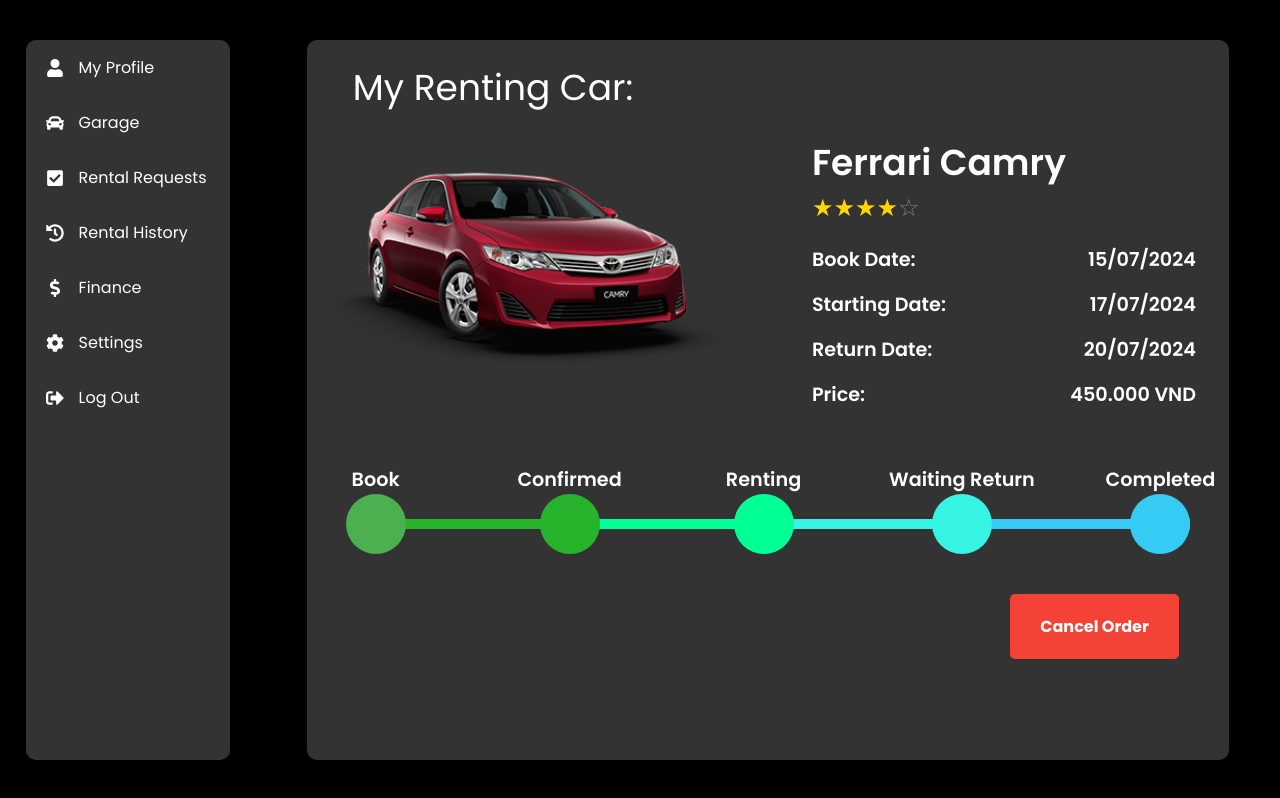
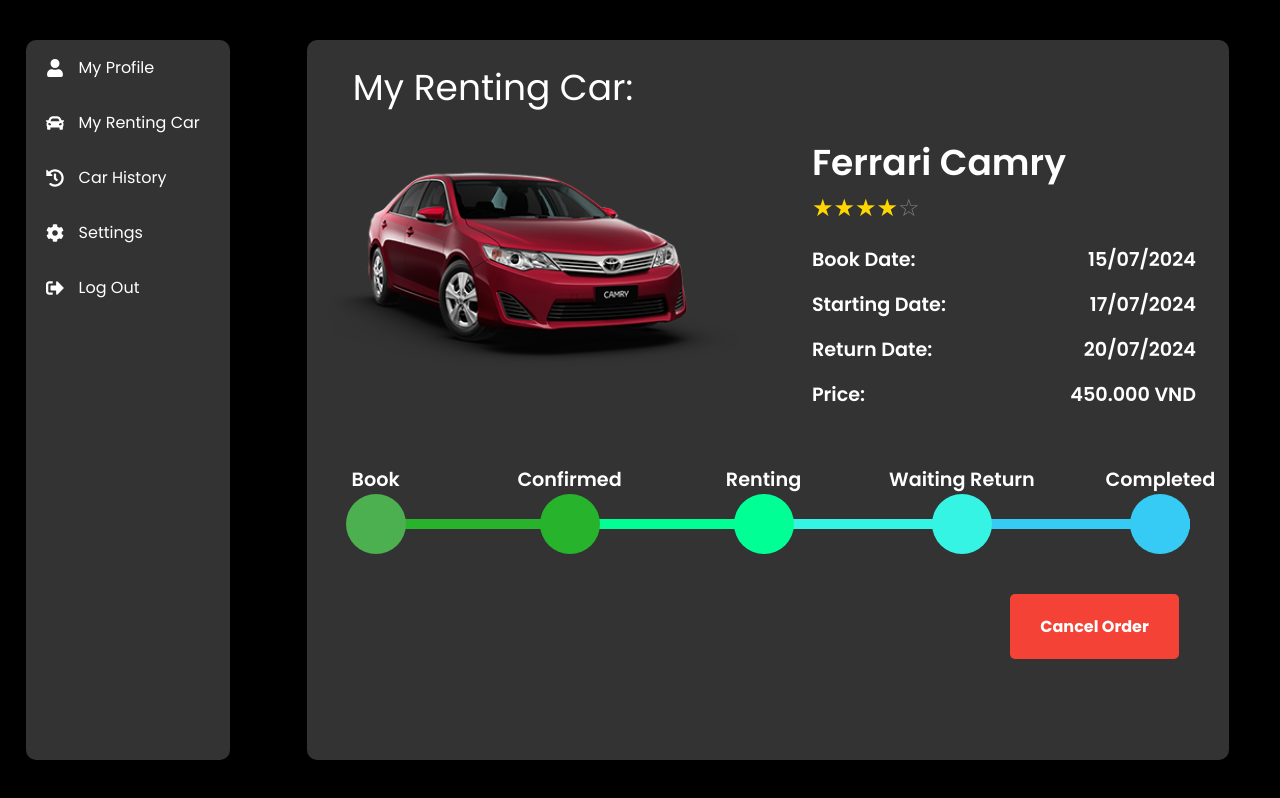
Before and after one commit to duongnthe180971/Online-Car-Renter-App, a React (Create React App) app in the folder frontend/: page /carstatus in a window 1280 px wide. Built offline with nearby package versions, Linux system fonts and the light colour scheme.

Commit message:
Fix DataConflict

```diff
--- a/frontend/src/App.jsx
+++ b/frontend/src/App.jsx
@@ -20,7 +20,7 @@
     <BrowserRouter>
       <Routes>
         <Route path="/" element={<Home />} />
-        <Route path="/garage" element={<Garage garageID={1}/>} />
+        <Route path="/garage" element={<Garage garageID={3}/>} />
         <Route path="/rentalrequest" element={<RentalRequest garageID={1}/>} />
         <Route path="/rental-history" element={<RentalHistory garageID={1} />} />
         <Route path="/carlist" element={<CarList />} />
--- a/frontend/src/assets/data/carData.js
+++ b/frontend/src/assets/data/carData.js
@@ -150,7 +150,7 @@
     brand: "Lamborghini",
     rating: 5,
     carName: 'Lamborghini Revuelto',
-    imageUrl: 'https://www.mclarenlife.com/attachments/2024-lamborghini-aventador-successor-rendering-v1-jpg.228772/',
+    imgUrl: 'https://www.mclarenlife.com/attachments/2024-lamborghini-aventador-successor-rendering-v1-jpg.228772/',
     type: 'Sports',
     price: 10000000,
     seats: 2,
@@ -165,7 +165,7 @@
     brand: "Bugatti",
     rating: 5,
     carName: 'Bugatti Centodieci',
-    imageUrl: 'https://cdn.motor1.com/images/mgl/zxp3Jb/s3/bugatti-centodieci-2022-zehntes-und-letztes-exemplar.jpg',
+    imgUrl: 'https://cdn.motor1.com/images/mgl/zxp3Jb/s3/bugatti-centodieci-2022-zehntes-und-letztes-exemplar.jpg',
     type: 'Sports',
     price: 10000000,
     seats: 2,
--- a/frontend/src/modules/components/CarCard.jsx
+++ b/frontend/src/modules/components/CarCard.jsx
@@ -7,24 +7,33 @@
 
     useEffect(() => {
         setIsAvailable(car.status === 'Idle');
-      }, [car.status]);
+    }, [car.status]);
 
-      const handleToggle = () => {
+    const handleToggle = () => {
         // Toggle the status and set it locally
         const newStatus = isAvailable ? 'Closed' : 'Idle'; // Change status accordingly
         setIsAvailable(!isAvailable); // Update availability
         onStatusChange(car.id, newStatus); // Inform parent about the status change
-      };
+    };
 
     return (
         <div className={`car-card ${isAvailable ? 'available' : 'unavailable'}`}>
             <div className="car-image">
-                <img src={car.imageUrl} alt={car.name} />
+                <img src={car.imgUrl} alt={car.name} />
             </div>
             <div className="car-info">
                 <h2>{car.carName}</h2>
                 <div className="car-rating">
-                    <span>⭐ {car.rating}</span>
+                    <div className="stars">
+                        {[1, 2, 3, 4, 5].map((star) => (
+                            <span
+                                key={star}
+                                className={star <= (car.rating) ? 'filled' : 'empty'}
+                            >
+                                {star <= ( car.rating) ? '★' : '☆'}
+                            </span>
+                        ))}
+                    </div>
                     <span className={`status ${car.status.toLowerCase()}`}>
                         Status: {car.status}
                     </span>
--- /dev/null
+++ b/frontend/src/modules/components/ChooseBarCustomer.jsx
@@ -0,0 +1,42 @@
+import React, { Component } from 'react'
+import { Link } from 'react-router-dom';
+import { FaUser, FaCar, FaHistory, FaDollarSign, FaCog, FaSignOutAlt, FaCheckSquare } from 'react-icons/fa';
+import '../../styles/component/ChooseBar.css';
+
+export class ChooseBarCustomer extends Component {
+    render() {
+      return (
+        <div className="sidebar">
+      <ul>
+        <li>
+          <Link to="/profile">
+            <FaUser className="icon" /> My Profile
+          </Link>
+        </li>
+        <li>
+          <Link to="/carstatus">
+            <FaCar className="icon" /> My Renting Car
+          </Link>
+        </li>
+        <li>
+          <Link to="/carhistory">
+            <FaHistory className="icon" /> Car History
+          </Link>
+        </li>
+        <li>
+          <Link to="/settings">
+            <FaCog className="icon" /> Settings
+          </Link>
+        </li>
+        <li>
+          <Link to="/logout">
+            <FaSignOutAlt className="icon" /> Log Out
+          </Link>
+        </li>
+      </ul>
+    </div>
+      )
+    }
+  }
+
+export default ChooseBarCustomer;
--- a/frontend/src/pages/customer/CarStatus.jsx
+++ b/frontend/src/pages/customer/CarStatus.jsx
@@ -1,5 +1,5 @@
 import React from 'react'
-import ChooseBar from '../../modules/components/ChooseBar'
+import ChooseBarCustomer from '../../modules/components/ChooseBarCustomer'
 import carData from "../../assets/data/carData"
 import rentalData from "../../assets/data/rentalData"
 import {formatPrice} from "../../assets/format/numberFormat"
@@ -83,7 +83,7 @@
         <div class="AllPage">
             <div class="LeftSide">
                 <div class="Bar">
-                    <ChooseBar />
+                    <ChooseBarCustomer />
                 </div>
             </div>
             <div class="RightSide">
```
